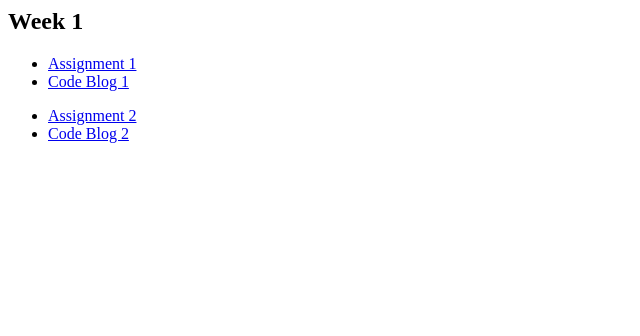
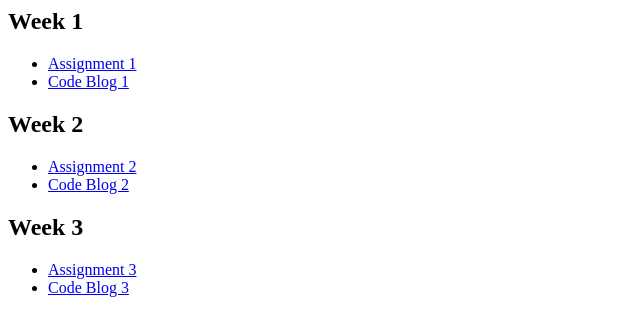
Before and after one commit to stevewells20/CS290-extras, a plain HTML site: page index.html in a window 1280 px wide. Shown: the whole page, without its empty margins (0-640 px from the left). Drawn offline with Linux system fonts and the light colour scheme.

Commit message:
Updated html page

```diff
--- a/index.html
+++ b/index.html
@@ -1,12 +1,21 @@
 <html>
+
   <h2>Week 1</h2>
     <ul>
       <li><a href="assignment-1-stevewells20/index.html">Assignment 1</a></li>
       <li><a href="assignment-1-stevewells20/blog.html">Code Blog 1</a></li>
     </ul>
+
+  <h2>Week 2</h2>
     <ul>
       <li><a href="assignment-2-stevewells20/index.html">Assignment 2</a></li>
       <li><a href="assignment-2-stevewells20/blog.html">Code Blog 2</a></li>
     </ul>
 
+  <h2>Week 3</h2>
+    <ul>
+      <li><a href="assignment-3-stevewells20/index.html">Assignment 3</a></li>
+      <li><a href="assignment-3-stevewells20/blog.html">Code Blog 3</a></li>
+    </ul>
+
 </html>
```
